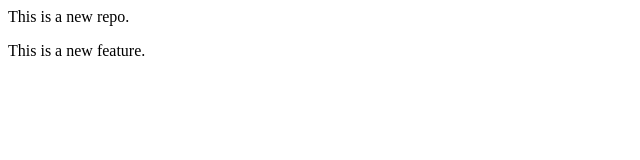
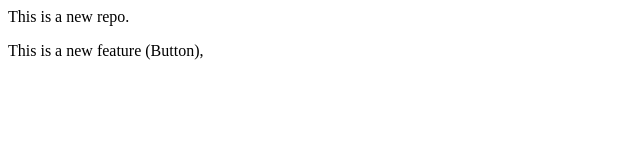
Before and after one commit to shiviiirathoree-ux/localrepo, a plain HTML site: page index.html in a window 1280 px wide. Shown: the full height of the page, 0-640 px from the left. Drawn offline with Linux system fonts and the light colour scheme.

Commit message:
Add Button

```diff
--- a/index.html
+++ b/index.html
@@ -1,2 +1,2 @@
 <p> This is a new repo.</p>
-<p> This is a new feature. </p>
+<p> This is a new feature (Button),</p>
```
